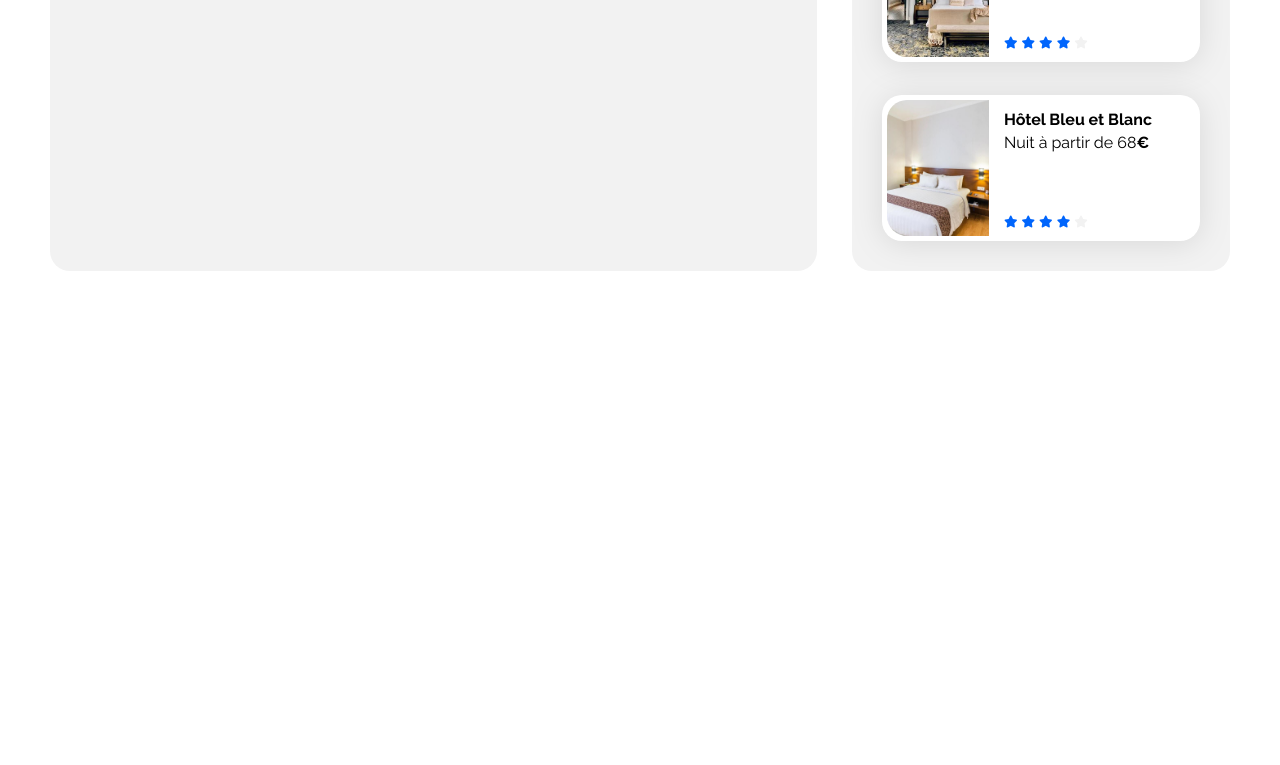
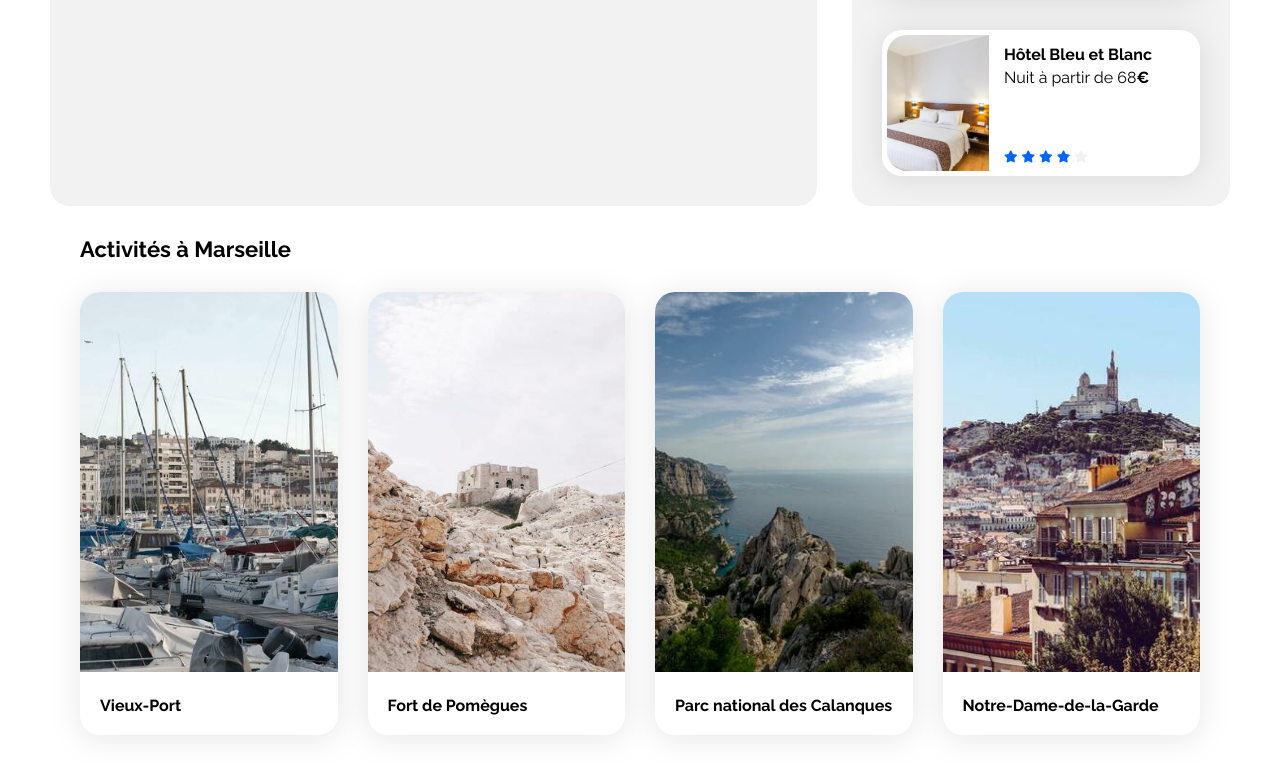
Before and after one commit to MarCarp/OC-DW-Projet1-Booki, a plain HTML site: page index.html in a window 1280 px wide. Shown: the part 595-1360 px from the top of the page. Before the commit the page ends 866 px from the top, so only its background shows below. Drawn offline with Linux system fonts and the light colour scheme.

Commit message:
Add Activities section (template + css)

```diff
--- a/css/style.css
+++ b/css/style.css
@@ -2,6 +2,8 @@
 * {
     font-family: 'Raleway', sans-serif;
     box-sizing: border-box;
+    margin: 0;
+    padding: 0;
 }
 
 :root {
@@ -16,8 +18,6 @@
 }
 
 body {
-    margin: 0;
-    padding: 0;
     display: flex;
     justify-content: center;
 }
@@ -194,8 +194,36 @@ a {
     margin-bottom: 5px;
 }
 
+/****** Activities ***********/
+#activities {
+    padding: 30px;
+}
 
+#activities .section-title {
+    margin-bottom: 30px;
+}
 
+#activities .activities-container {
+    display: flex;
+    gap: 30px;
+}
+
+#activities .activity-element {
+    flex: 1;
+    padding: 0;
+    overflow: hidden;
+}
+
+#activities .activity-visual {
+    height: 380px;
+    width: 100%;
+    object-fit: cover;
+}
+
+#activities .activity-title {
+    padding: 20px;
+    font-size: 16px;
+}
 
 /* Le code ci-dessous correspond à la version responsive uniquement */
 
--- a/index.html
+++ b/index.html
@@ -121,6 +121,27 @@
                     </div>
                 </section>
             </div>
+            <section id="activities">
+                <h2 class="section-title">Activités à Marseille</h2>
+                <div class="activities-container">
+                    <article class="activity-element card">
+                        <img class="activity-visual" src="./images/activites/reno-laithienne.jpg" alt="Image de Marseille">
+                        <h2 class="activity-title">Vieux-Port</h2>
+                    </article>
+                    <article class="activity-element card">
+                        <img class="activity-visual" src="./images/activites/paul-hermann.jpg" alt="Image de Marseille">
+                        <h2 class="activity-title">Fort de Pomègues</h2>
+                    </article>
+                    <article class="activity-element card">
+                        <img class="activity-visual" src="./images/activites/kilyan-sockalingum.jpg" alt="Image de Marseille">
+                        <h2 class="activity-title">Parc national des Calanques</h2>
+                    </article>
+                    <article class="activity-element card">
+                        <img class="activity-visual" src="./images/activites/florian-wehde.jpg" alt="Image de Marseille">
+                        <h2 class="activity-title">Notre-Dame-de-la-Garde</h2>
+                    </article>
+                </div>
+            </section>
         </main>
         <footer></footer>
     </div>
```
